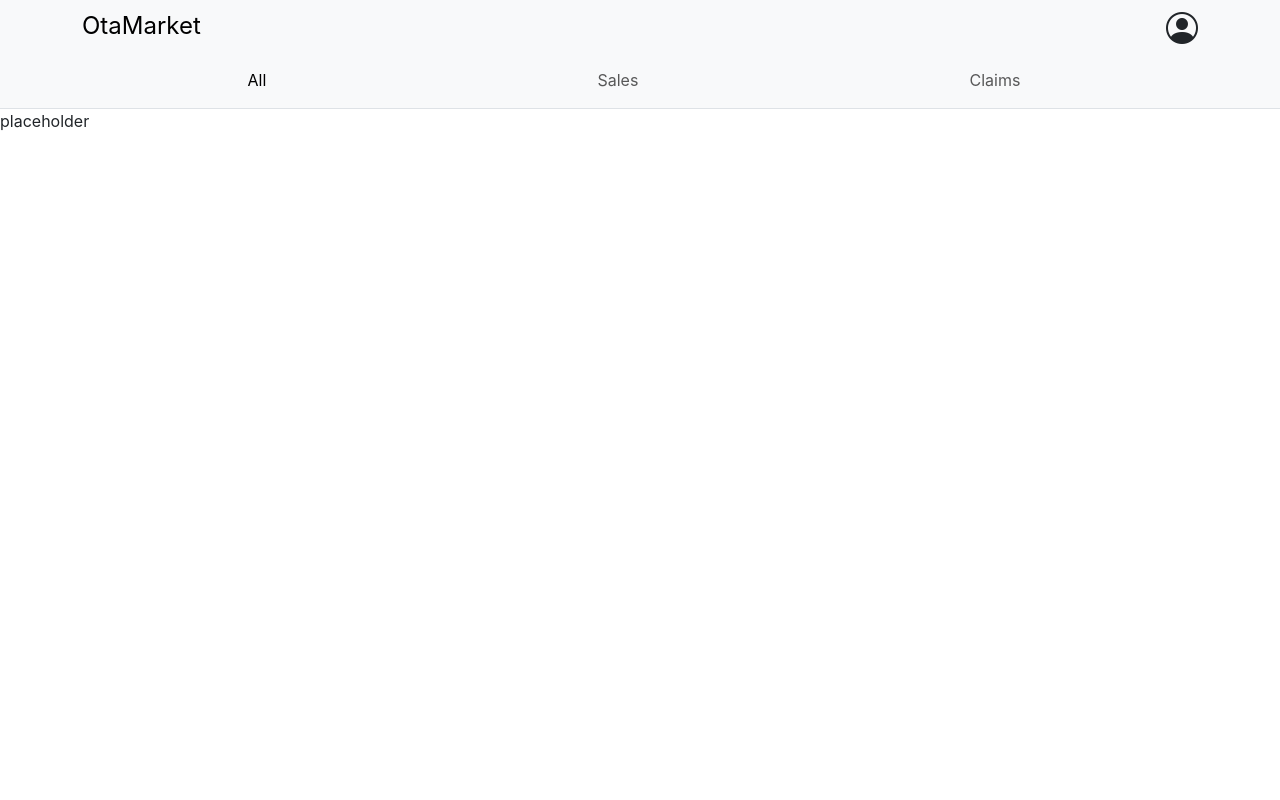
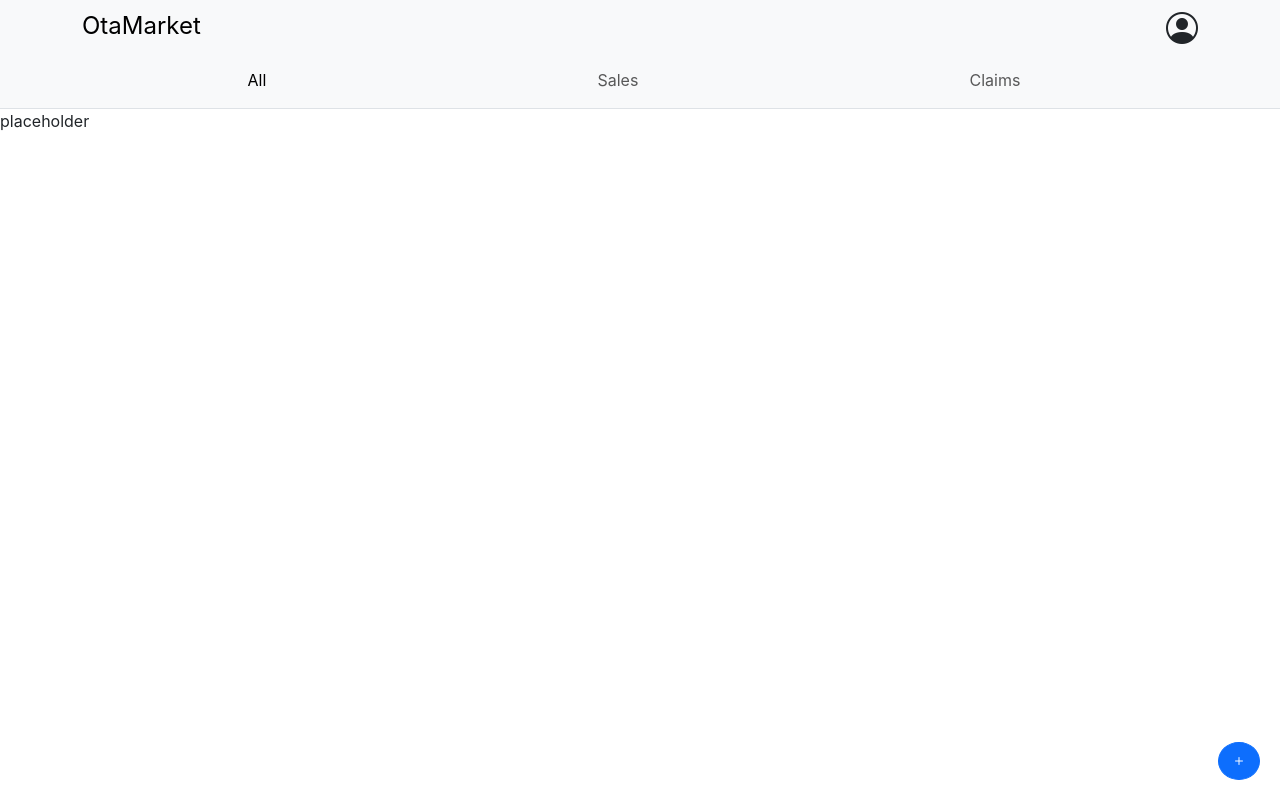
Before and after one commit to fravl/otamarket, a React (Create React App) app in the folder frontend/: page / in a window 1280 px wide. Built offline with nearby package versions, Linux system fonts and the light colour scheme.

Commit message:
create AddItemFab

```diff
--- /dev/null
+++ b/frontend/src/components/AddItemFab.tsx
@@ -0,0 +1,14 @@
+const AddItemFab = () => (
+    <a
+        href="/add-item"
+        className="btn btn-primary rounded-circle floating-btn"
+        data-bs-toggle="tooltip"
+        data-bs-placement="left"
+        title="Add New Item"
+        style={{ position: "fixed", bottom: "20px", right: "20px" }}
+    >
+        <i className="bi bi-plus"></i>
+    </a>
+);
+
+export default AddItemFab;
--- a/frontend/src/components/AllPage.tsx
+++ b/frontend/src/components/AllPage.tsx
@@ -1,8 +1,10 @@
 import React from "react";
+import AddItemFab from "./AddItemFab";
 
 const AllPage = () => (
     <div className="all-page" id="all-page">
         placeholder
+        <AddItemFab />
     </div>
 );
 
```
